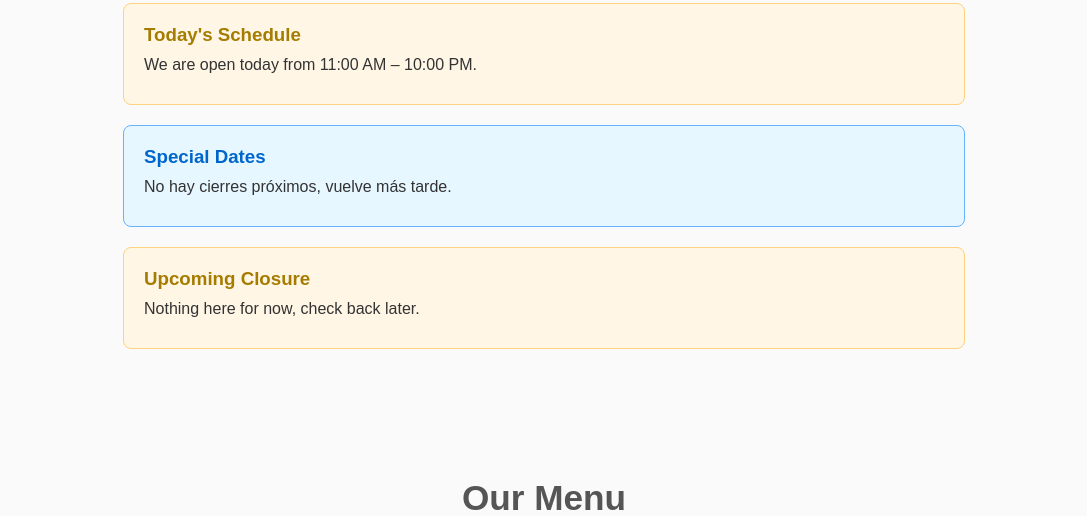
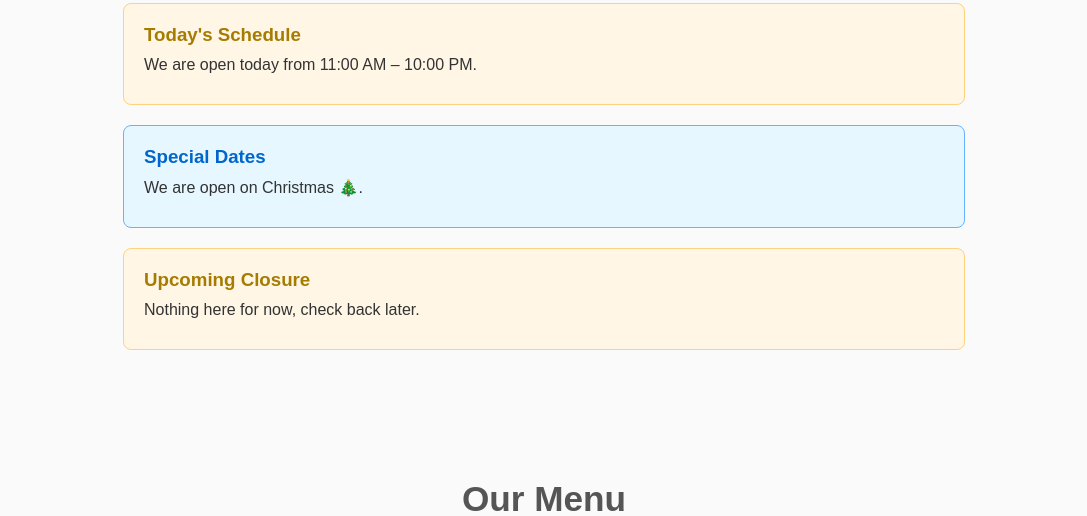
Before and after one commit to MountOliveChineseRestaurant/MountOliveChineseResturant, a plain HTML site: page index.html in a window 1280 px wide. Shown: the part 833-1349 px from the top of the page, without its empty margins (96-1183 px from the left). Drawn offline with Linux system fonts and the light colour scheme.

Commit message:
Update index.html

```diff
--- a/index.html
+++ b/index.html
@@ -229,7 +229,7 @@
 
         <div class="announcement" id="special-dates">
             <h3 id="special-dates-title">Special Dates</h3>
-            <p id="special-dates-message">We are open on Thanksgiving, Nov. 27th, 2025 🦃.</p>
+            <p id="special-dates-message">We are open on Christmas 🎄.</p>
         </div>
 
         <div class="announcement" id="upcoming-closure">
@@ -297,6 +297,7 @@
                 closureTitle: "Upcoming Closure",
                 closureMessage: "Nothing here for now, check back later.",
                 specialDatesTitle: "Special Dates",
+                specialDatesMessage: "We are open on Christmas 🎄.",
                 translateBtn: "Traducir al Español"
             },
             es: {
@@ -311,6 +312,7 @@
                 closureTitle: "Cierre Próximo",
                 closureMessage: "No hay cierres próximos, vuelve más tarde.",
                 specialDatesTitle: "Fechas Especiales",
+                specialDatesMessage: "Estaremos abiertos en Navidad 🎄.",
                 translateBtn: "Translate to English"
             }
         };
@@ -332,6 +334,7 @@
             document.getElementById("closure-title").textContent = translations[lang].closureTitle;
             document.getElementById("closure-message").textContent = translations[lang].closureMessage;
             document.getElementById("special-dates-title").textContent = translations[lang].specialDatesTitle;
+            document.getElementById("special-dates-message").textContent = translations[lang].specialDatesMessage;
             document.getElementById("translate-btn").textContent = translations[lang].translateBtn;
 
             const todaySchedule = getTodaySchedule();
@@ -351,17 +354,11 @@
                     "https://raw.githubusercontent.com/MountOliveChineseResturant/MountOliveChineseResturant/main/Spanish%20ver%20menu%20part%201.png";
                 document.getElementById("menu-image-2").src =
                     "https://raw.githubusercontent.com/MountOliveChineseResturant/MountOliveChineseResturant/main/Spanish%20ver%20menu%20part%202.png";
-
-                document.getElementById("special-dates-message").textContent =
-                    "Nothing here for now, check back later.";
             } else {
                 document.getElementById("menu-image-1").src =
                     "https://raw.githubusercontent.com/MountOliveChineseResturant/MountOliveChineseResturant/main/English%20ver%20menu%20part%201.png";
                 document.getElementById("menu-image-2").src =
                     "https://raw.githubusercontent.com/MountOliveChineseResturant/MountOliveChineseResturant/main/English%20ver%20menu%20part%202.png";
-
-                document.getElementById("special-dates-message").textContent =
-                    "No hay cierres próximos, vuelve más tarde.";
             }
         }
 
```
